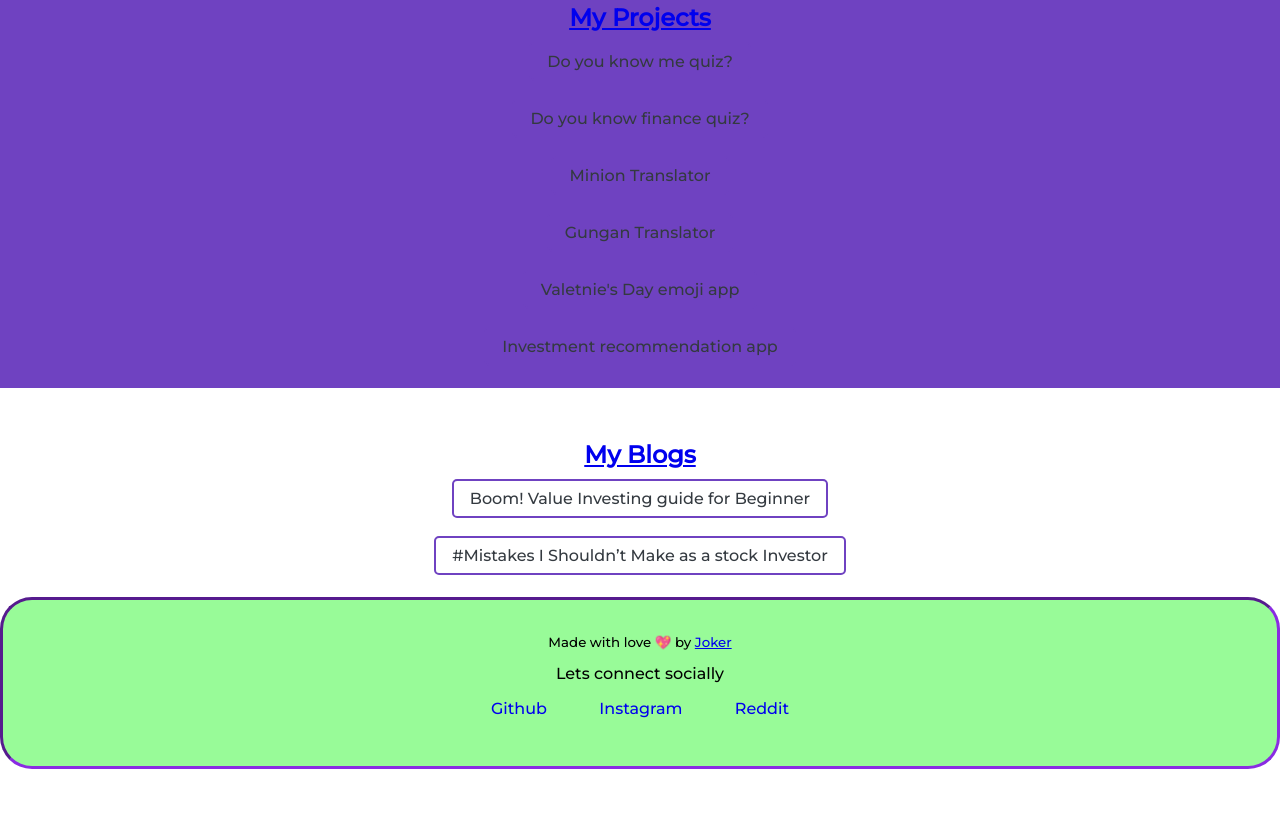
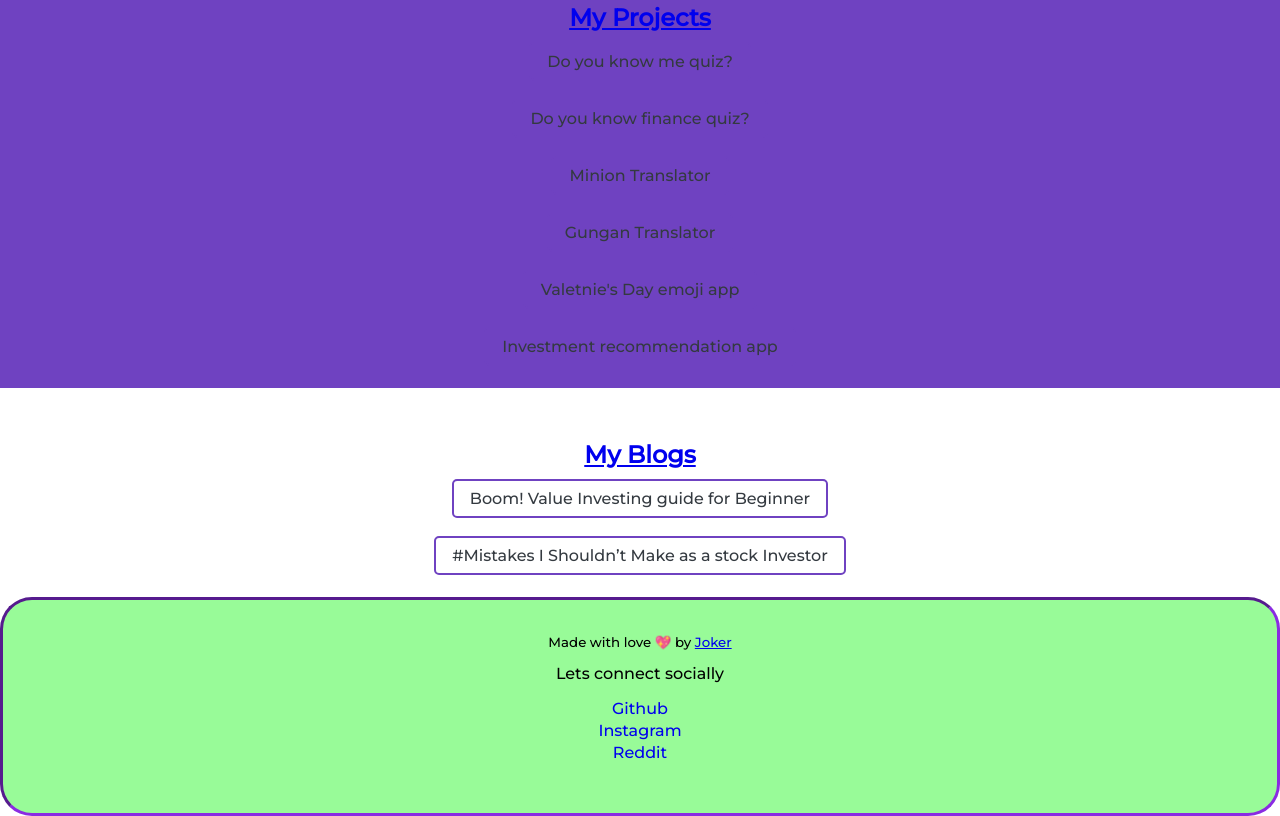
Before and after one commit to Sachanh/Joker-neog-Portfolio, a plain HTML site: page index.html in a window 1280 px wide. Shown: the part 1297-2113 px from the top of the page. Before the commit the page ends 2066 px from the top, so only its background shows below. Drawn offline with Linux system fonts and the light colour scheme.

Commit message:
Few more changes in footer

```diff
--- a/index.html
+++ b/index.html
@@ -124,14 +124,14 @@
 
         <div> Lets connect socially </div>
         <ul class="list-non-bullet">
-            <li class="list-inline">
+            <li class="list-style">
                 <a class="link" href='https://github.com/Sachanh'>Github</a>
             </li>
-            <li class="list-inline">
+            <li class="list-style">
                 <a class="link" href='https://www.instagram.com/himanshumaheshrajsachan/'>Instagram</a>
             </li>
 
-            <li class="list-inline">
+            <li class="list-style">
                 <a class="link" href='https://www.reddit.com/user/sachanh/'>Reddit</a>
             </li>
 
--- a/styles.css
+++ b/styles.css
@@ -270,13 +270,13 @@ body {
 
 /**lists **/
 
-.list-non-bullet {
+ .list-non-bullet {
     list-style: none;
+
 }
+ .list-style{
 
-.list-inline {
-    display: inline;
-    padding: 0rem 0.5rem;
+    padding-bottom: 0.2rem;
 }
 
 
@@ -327,14 +327,16 @@ body {
     border: inset;
     border-color: blueviolet;
     border-radius: 2rem;
+
 }
 
-.footer-header ul {
+ .footer-header ul {
     padding-inline-start: 0px;
 }
 
 .change{
     padding-bottom: 0.8rem;
+    text-align: center;
 }
 
 
```
Also changed, not shown: about.html (+3 -3 lines), blog1.html (+3 -3 lines), blog2.html (+4 -3 lines), blogs.html (+3 -3 lines), projects.html (+3 -3 lines).
